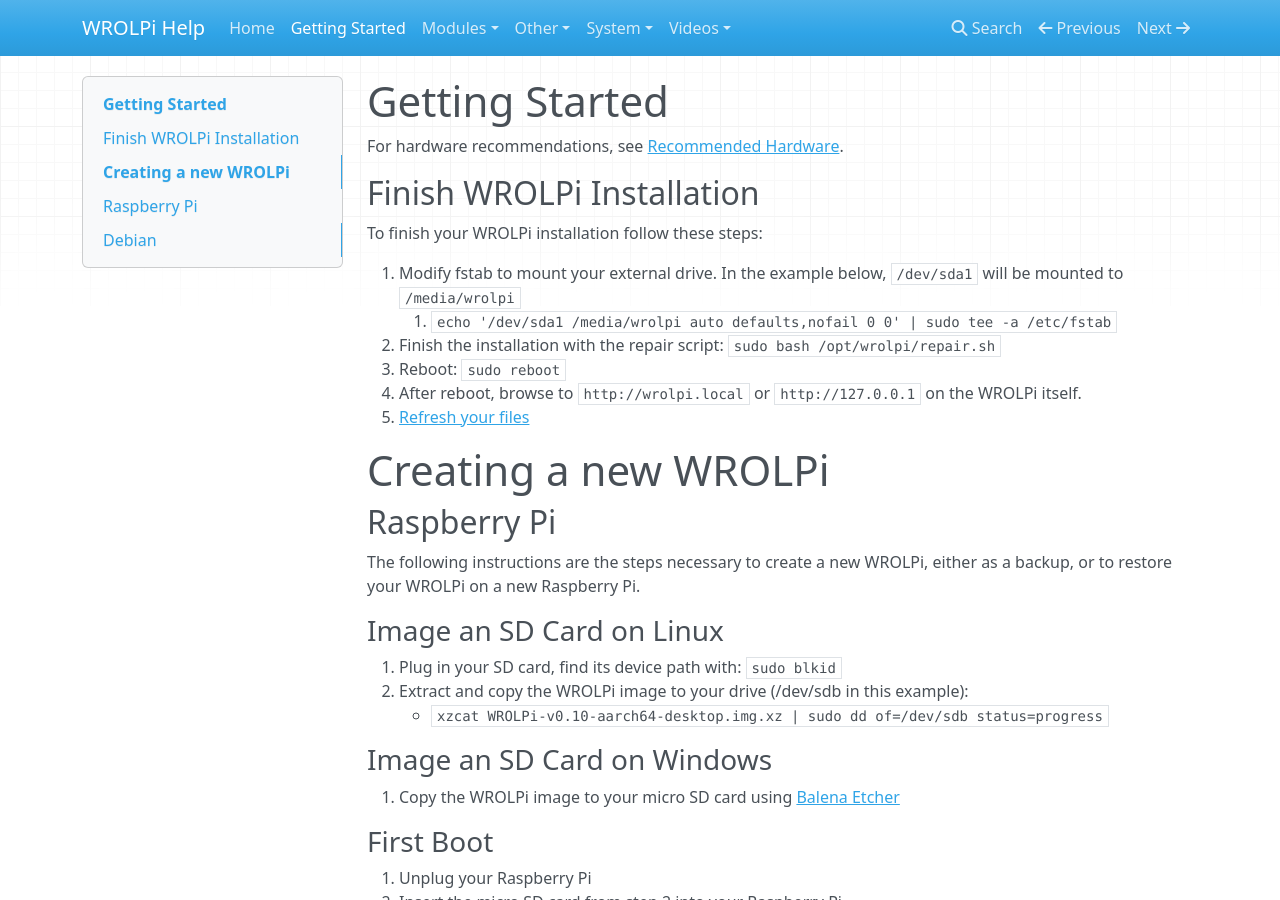
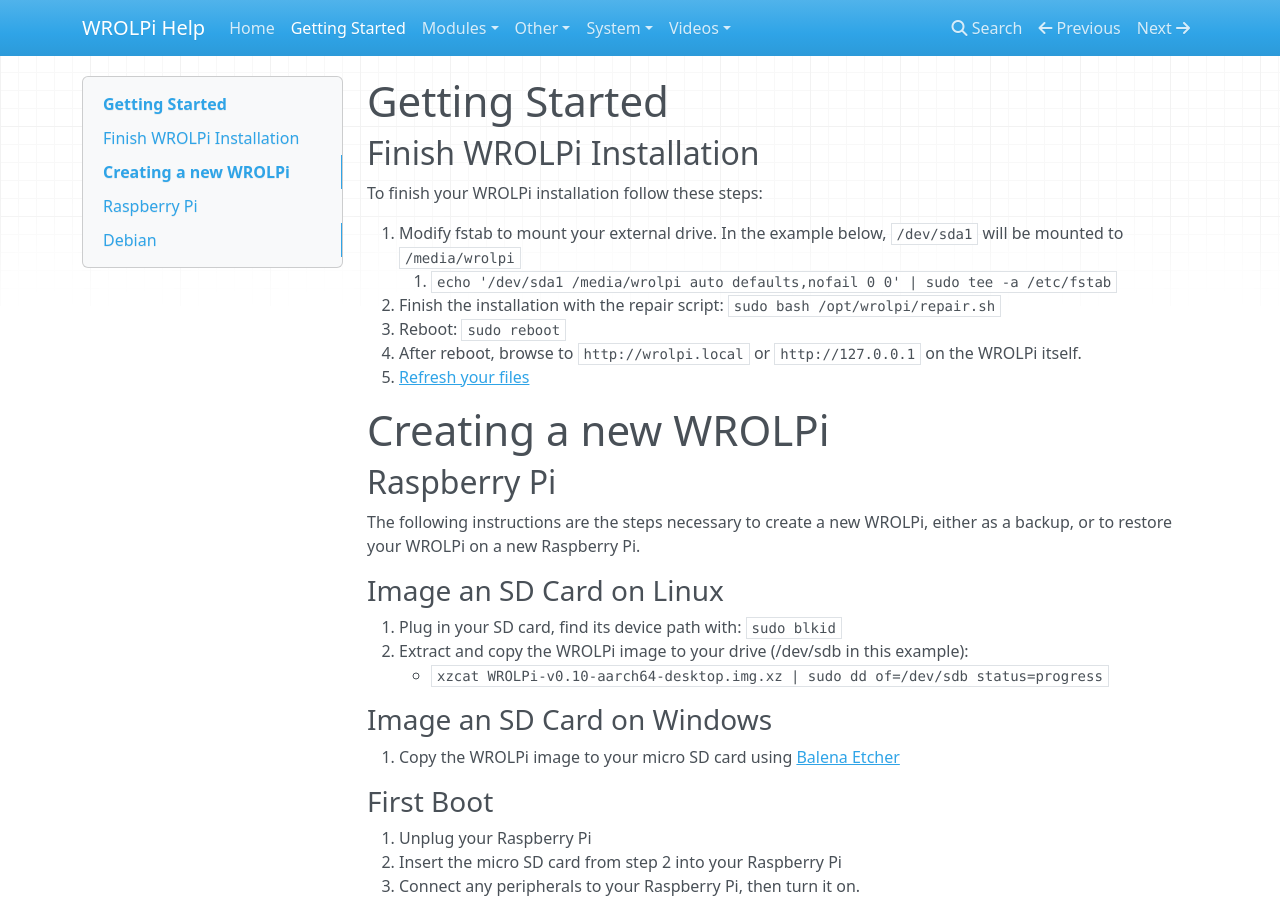
Before and after one commit to wrolpi/wrolpi-help, an MkDocs documentation site: the page built from docs/getting-started.md, in a window 1280 px wide and 900 px high. Built offline with MkDocs 1.6.1, drawn with Linux system fonts in a browser that asks for light colours; nearby versions of some CDN libraries.

Commit message:
Removing recommended hardware link.

```diff
--- a/docs/getting-started.md
+++ b/docs/getting-started.md
@@ -1,6 +1,4 @@
 # Getting Started
-
-For hardware recommendations, see [Recommended Hardware](system/recommended-hardware.md).
 
 ## Finish WROLPi Installation
 
```
